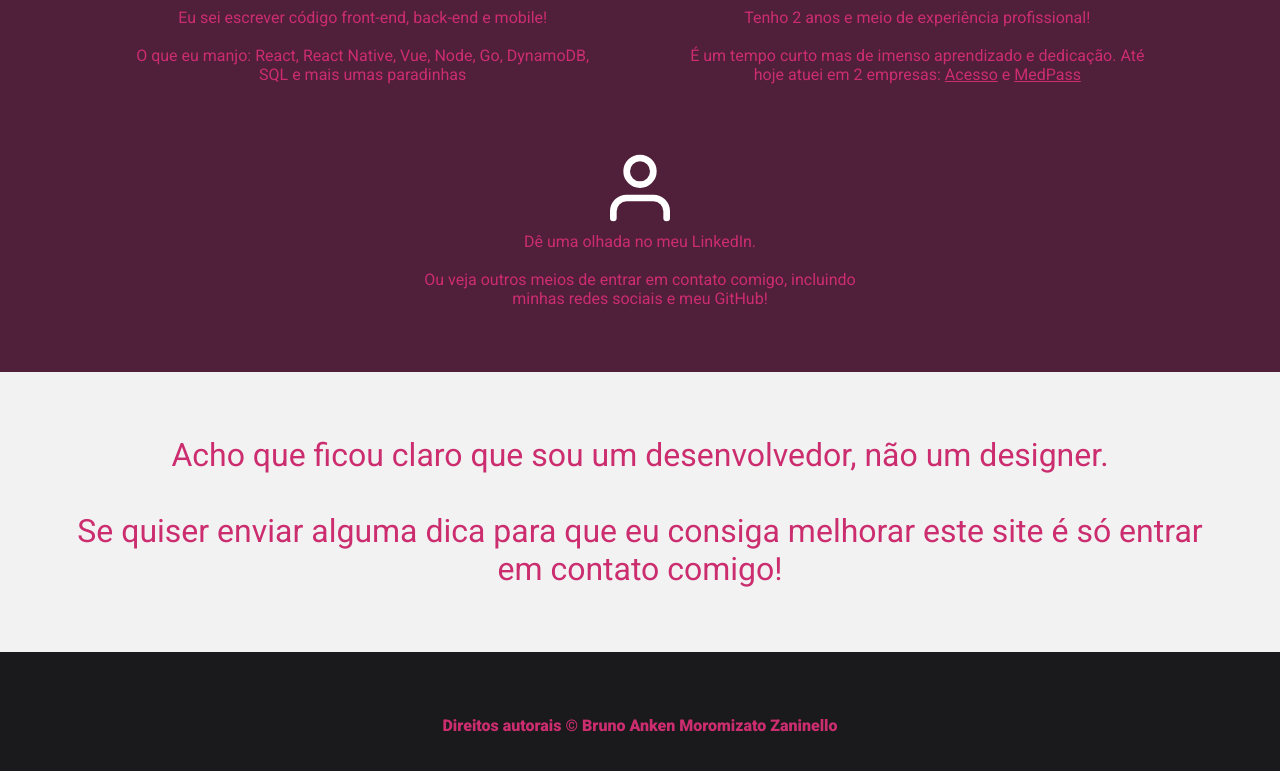
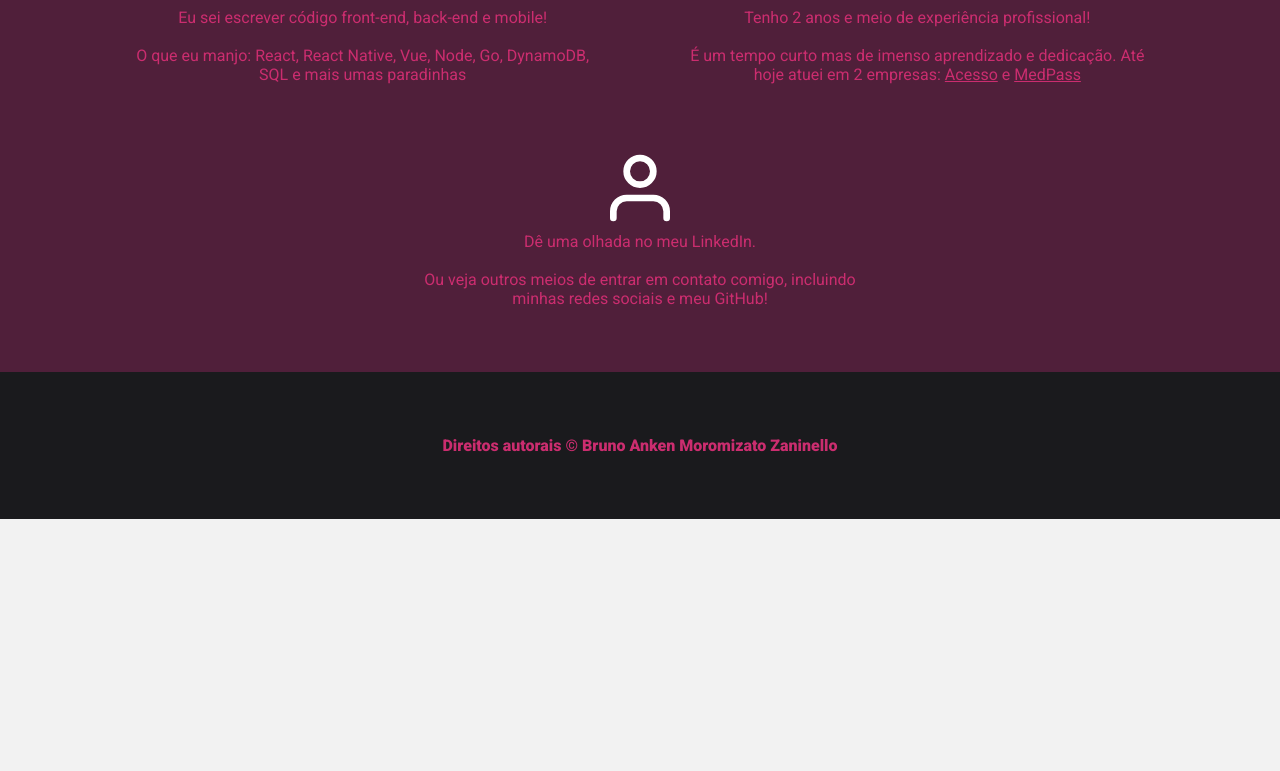
Before and after one commit to brunoanken/anken.dev, a Next.js app: page / in a window 1280 px wide. Shown: the part 919-1690 px from the top of the page. After the commit the page ends 1438 px from the top, so only its background shows below. Built offline with nearby package versions, Linux system fonts and the light colour scheme.

Commit message:
:fire: Remove last section from home page.

```diff
--- a/pages/index.js
+++ b/pages/index.js
@@ -69,12 +69,6 @@ export default function Home() {
           </div>
         </div>
 
-        <div className="column padding text-center" style={{ fontSize: '2rem' }}>
-          <p>Acho que ficou claro que sou um desenvolvedor, não um designer.</p>
-          <br />
-          <p>Se quiser enviar alguma dica para que eu consiga melhorar este site é só entrar em contato comigo!</p>
-        </div>
-
       </main>
     </div>
   )
```
